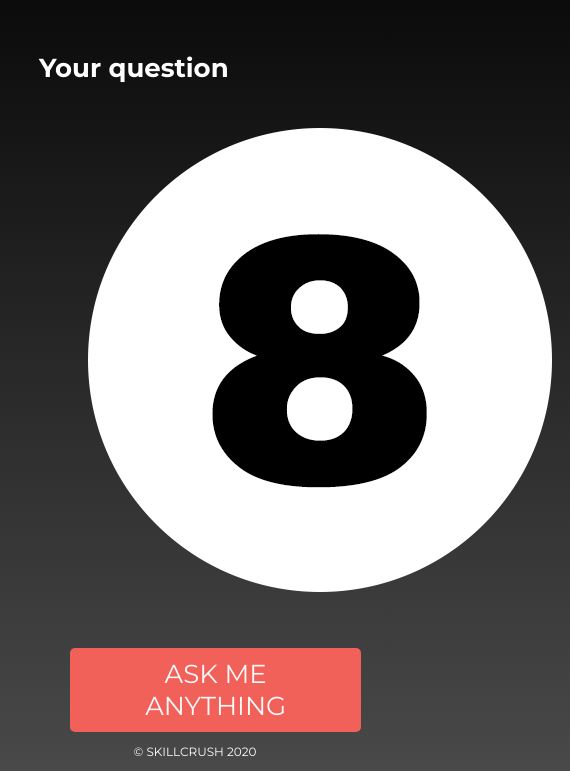
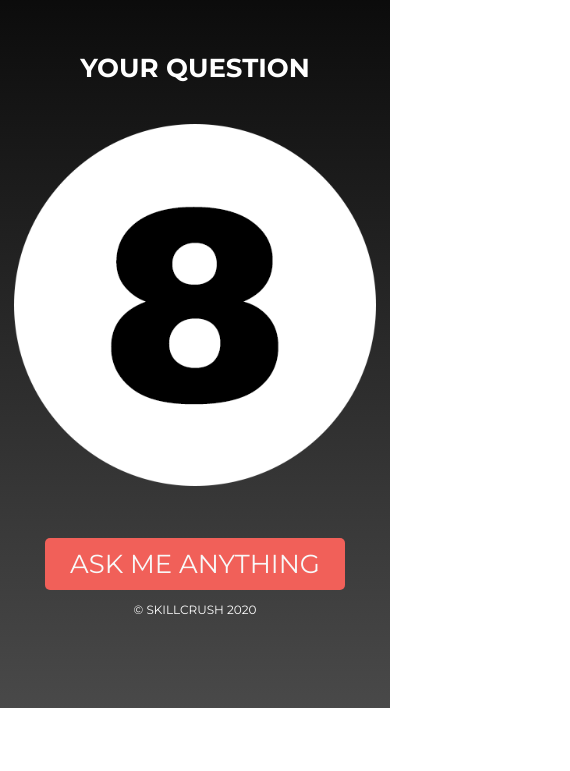
Before and after one commit to JoseDanielMX/magic-8-ball, a plain HTML site: page index.html in a window 390 px wide. Shown: the part 136-907 px from the top of the page, 570 px wide, since content can reach past the window. After the commit the page ends 844 px from the top, so only its background shows below. Drawn offline with nearby package versions, Linux system fonts and the light colour scheme.

Commit message:
Made main content responsive

```diff
--- a/css/style.css
+++ b/css/style.css
@@ -6,6 +6,7 @@ body {
   font-family: "Montserrat", sans-serif;
   margin: 0px;
   padding: 0px;
+  text-transform: uppercase;
 }
 
 /***** HEADER *****/
@@ -32,27 +33,28 @@ header span {
 /***** MAIN CONTENT *****/
 
 .answer {
+  color: #222;
+  font: bold 20px 'Open Sans', Helvetica, Arial, sans-serif;
+  padding: 0 0 160px;
   position: absolute;
-  width: 14%;
-  top: 50%;
-  left: 50%;
-  margin-top: -60px;
-  margin-left: -65px;
-  font: 16px 'Open Sans', Helvetica, Arial, sans-serif;
-  color: #222;
-  text-transform: uppercase;
 }
 
-.ball, .button {
-  margin: 0 auto;
-  position:relative;
-  width: 80%;
+.ball {
+  align-items: center;
+  display: flex;
+  justify-content: center;
 }
 
-.page {
-  margin: 0 auto;
-  max-width: 960px;
-  width: 80%;
+.ball img {
+  height: auto;
+  width: 100%;
+}
+
+main {
+  align-items: center;
+  display: flex;
+  justify-content: center;
+  flex-direction: column;
 }
 
 #question {
@@ -65,10 +67,8 @@ header span {
   border: none;
   border-radius: 5px;
   color: #f8f8f8;
-  display: block;
   font: 26px 'Montserrat', Helvetica, Arial, sans-serif;
-  margin: 0 auto;
-  padding: 10px 75px;
+  padding: 10px 25px;
 }
 
 /***** FOOTER *****/
@@ -79,3 +79,20 @@ footer p {
   text-align: center;
   text-transform: uppercase;
 }
+
+/***** TABLET *****/
+
+@media (min-width: 640px) {
+
+  /***** MAIN CONTENT *****/
+
+  .answer {
+    font-size: 26px;
+    padding: 0 0 180px;
+  }
+
+  #questionButton {
+    padding: 10px 75px;
+  }
+
+}
--- a/index.html
+++ b/index.html
@@ -9,24 +9,22 @@
     <header>
       <h1>MAGIC <span>8</span> BALL</h1>
     </header>
-    <div class="page">
+    <main>
       <p id="question">Your question</p>
       <div class="ball">
-        <p id="answer" class="answer" align="center" >
-
-        </p>
         <img id="8ball" alt="Magic 8 Ball Default Image" src="img/number-side.png">
+        <p id="answer" class="answer"></p>
       </div>
       <br><br>
       <div class="button">
-        <button id="questionButton">ASK ME ANYTHING </button>
+        <button id="questionButton">ASK ME ANYTHING</button>
       </div>
+    </main>
     <footer>
       <p>&copy; Skillcrush 2020</p>
     </footer>
     <script src="https://ajax.googleapis.com/ajax/libs/jquery/1.12.2/jquery.min.js"></script>
     <script src="https://ajax.googleapis.com/ajax/libs/jqueryui/1.11.3/jquery-ui.min.js"></script>
     <script type="text/javascript" src="js/script.js"></script>
-    </div>
   </body>
 </html>
```
Lines whose indentation alone changed are shown as unchanged.
